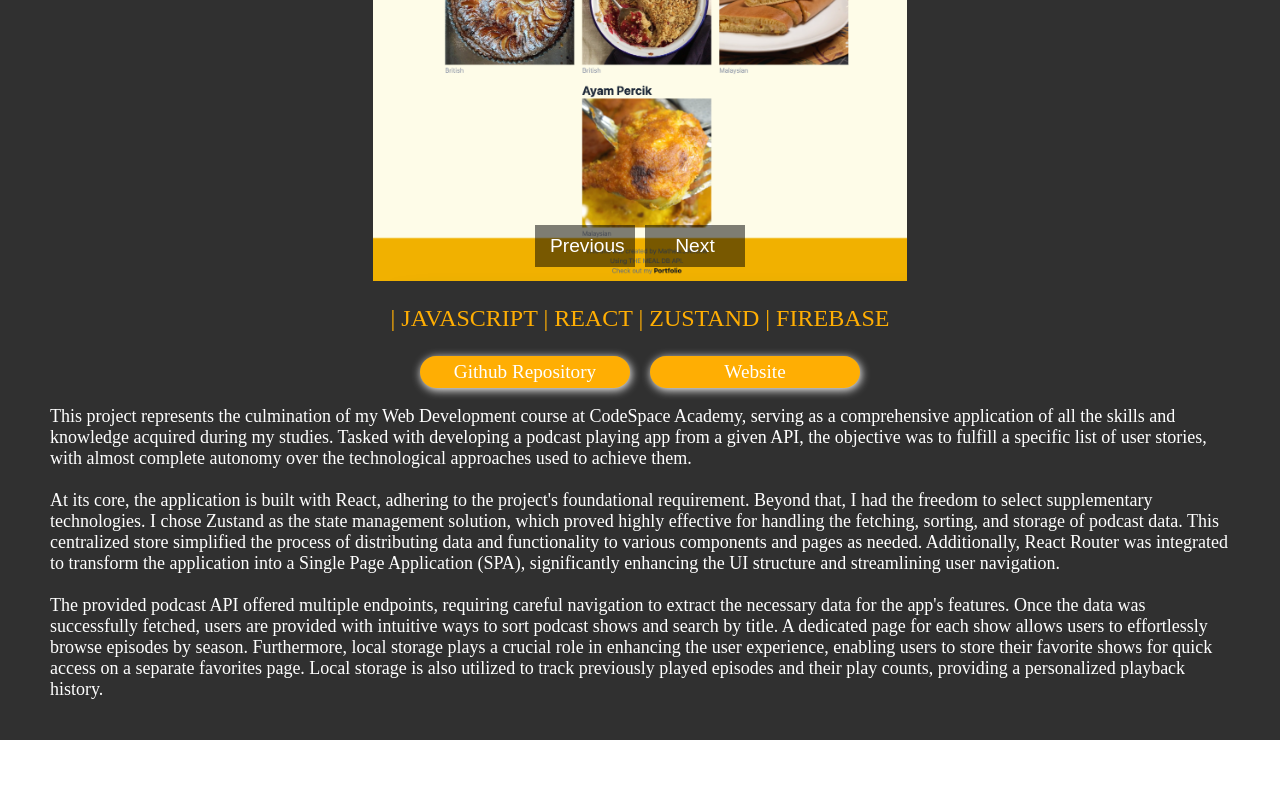
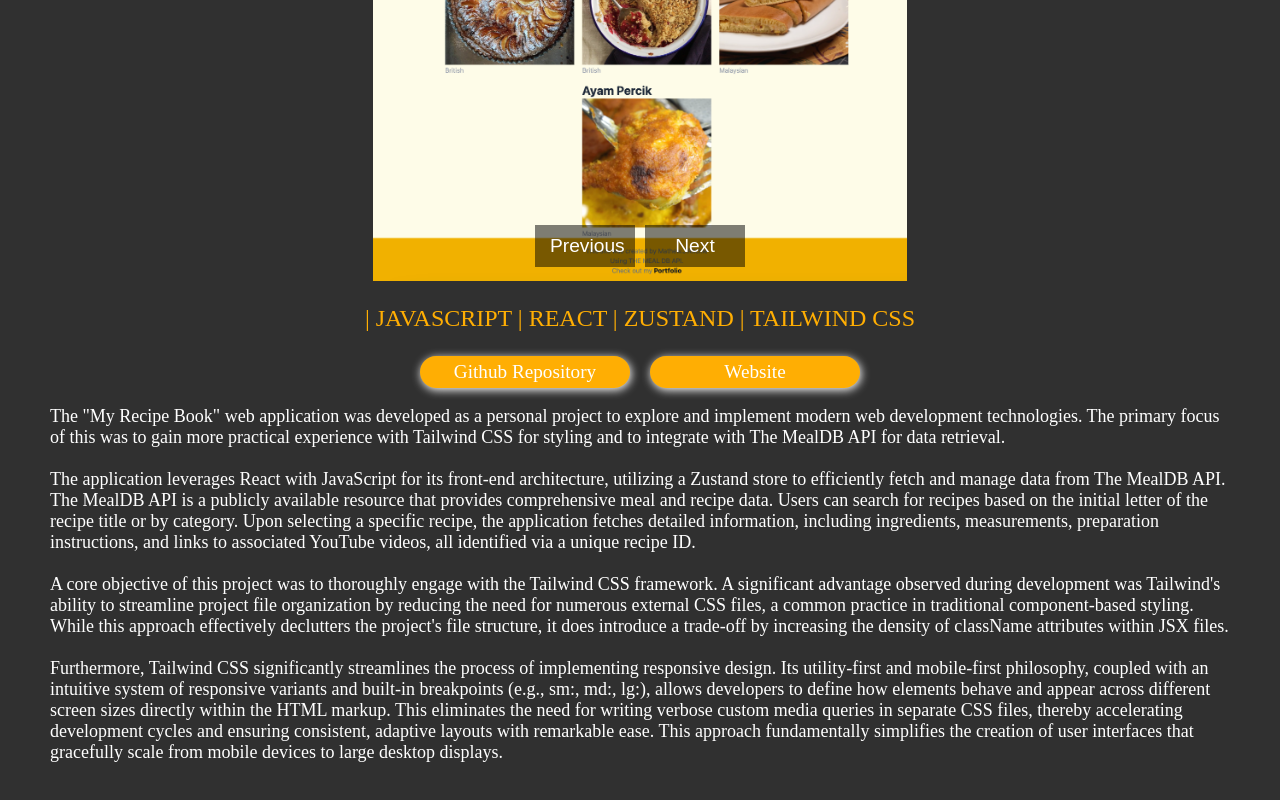
Before and after one commit to Mathew-Ritchie/Mathew_Ritchie_Portfolio_Site, a React (Vite) app: page /Project/recipe_app in a window 1280 px wide. Shown: the part 376-1176 px from the top of the page. Before the commit the page ends 1116 px from the top, so only its background shows below. Built offline with nearby package versions, Linux system fonts and the light colour scheme.

Commit message:
personalising of RecipeAppPages details i.e. title, discription, etc.

```diff
--- a/src/pages/RecipeAppPage.jsx
+++ b/src/pages/RecipeAppPage.jsx
@@ -20,7 +20,7 @@ export default function RecipeAppPage() {
 
   return (
     <div className="project-body">
-      <h1 className="individual-project-title">The Best Ever Podcast web App</h1>
+      <h1 className="individual-project-title">My Recipe Book</h1>
       <div className="carousel">
         <div
           className="carousel-wrapper"
@@ -38,18 +38,18 @@ export default function RecipeAppPage() {
         </div>
       </div>
       <div>
-        <p className="project-technologies">| JAVASCRIPT | REACT | ZUSTAND | FIREBASE</p>
+        <p className="project-technologies">| JAVASCRIPT | REACT | ZUSTAND | TAILWIND CSS</p>
       </div>
       <div className="project-btn-div">
         <a
-          href="https://github.com/Mathew-Ritchie/Mathew_Ritchie_Podcast_Portfolio_Project_CodeSpace_DJS11"
+          href="https://github.com/Mathew-Ritchie/Recipe_App_API_Practice_Mathew_Ritchie"
           target="_blank"
           className="project-page-btns"
         >
           Github Repository
         </a>
         <a
-          href="https://the-best-ever-podcast-web-app-2.netlify.app/"
+          href="https://mathews-recipe-book.netlify.app/recipes/a"
           target="_blank"
           className="project-page-btns"
         >
@@ -58,30 +58,35 @@ export default function RecipeAppPage() {
       </div>
       <div>
         <p className="project-description">
-          This project represents the culmination of my Web Development course at CodeSpace Academy,
-          serving as a comprehensive application of all the skills and knowledge acquired during my
-          studies. Tasked with developing a podcast playing app from a given API, the objective was
-          to fulfill a specific list of user stories, with almost complete autonomy over the
-          technological approaches used to achieve them.
+          The "My Recipe Book" web application was developed as a personal project to explore and
+          implement modern web development technologies. The primary focus of this was to gain more
+          practical experience with Tailwind CSS for styling and to integrate with The MealDB API
+          for data retrieval.
           <br></br>
-          <br></br>At its core, the application is built with React, adhering to the project's
-          foundational requirement. Beyond that, I had the freedom to select supplementary
-          technologies. I chose Zustand as the state management solution, which proved highly
-          effective for handling the fetching, sorting, and storage of podcast data. This
-          centralized store simplified the process of distributing data and functionality to various
-          components and pages as needed. Additionally, React Router was integrated to transform the
-          application into a Single Page Application (SPA), significantly enhancing the UI structure
-          and streamlining user navigation.
+          <br></br>The application leverages React with JavaScript for its front-end architecture,
+          utilizing a Zustand store to efficiently fetch and manage data from The MealDB API. The
+          MealDB API is a publicly available resource that provides comprehensive meal and recipe
+          data. Users can search for recipes based on the initial letter of the recipe title or by
+          category. Upon selecting a specific recipe, the application fetches detailed information,
+          including ingredients, measurements, preparation instructions, and links to associated
+          YouTube videos, all identified via a unique recipe ID.
+          <br></br>
+          <br></br>A core objective of this project was to thoroughly engage with the Tailwind CSS
+          framework. A significant advantage observed during development was Tailwind's ability to
+          streamline project file organization by reducing the need for numerous external CSS files,
+          a common practice in traditional component-based styling. While this approach effectively
+          declutters the project's file structure, it does introduce a trade-off by increasing the
+          density of className attributes within JSX files.
           <br></br>
           <br></br>
-          The provided podcast API offered multiple endpoints, requiring careful navigation to
-          extract the necessary data for the app's features. Once the data was successfully fetched,
-          users are provided with intuitive ways to sort podcast shows and search by title. A
-          dedicated page for each show allows users to effortlessly browse episodes by season.
-          Furthermore, local storage plays a crucial role in enhancing the user experience, enabling
-          users to store their favorite shows for quick access on a separate favorites page. Local
-          storage is also utilized to track previously played episodes and their play counts,
-          providing a personalized playback history.
+          Furthermore, Tailwind CSS significantly streamlines the process of implementing responsive
+          design. Its utility-first and mobile-first philosophy, coupled with an intuitive system of
+          responsive variants and built-in breakpoints (e.g., sm:, md:, lg:), allows developers to
+          define how elements behave and appear across different screen sizes directly within the
+          HTML markup. This eliminates the need for writing verbose custom media queries in separate
+          CSS files, thereby accelerating development cycles and ensuring consistent, adaptive
+          layouts with remarkable ease. This approach fundamentally simplifies the creation of user
+          interfaces that gracefully scale from mobile devices to large desktop displays.
         </p>
       </div>
     </div>
```
